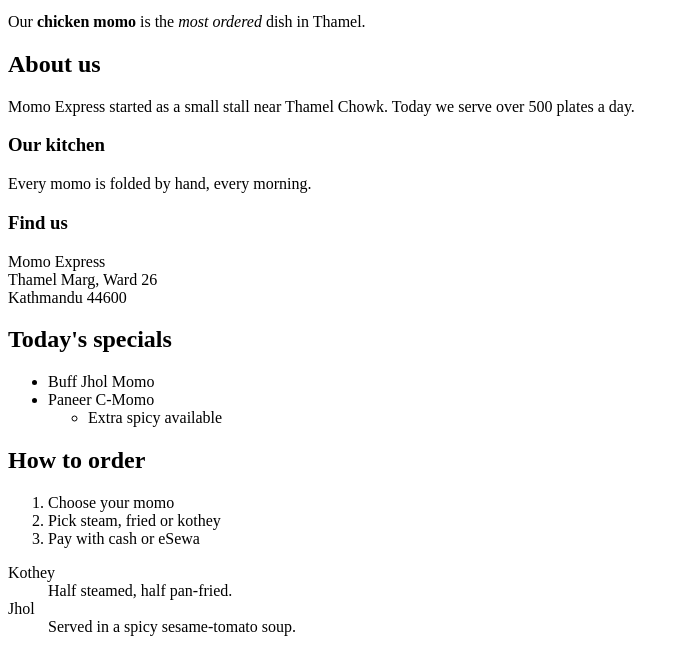
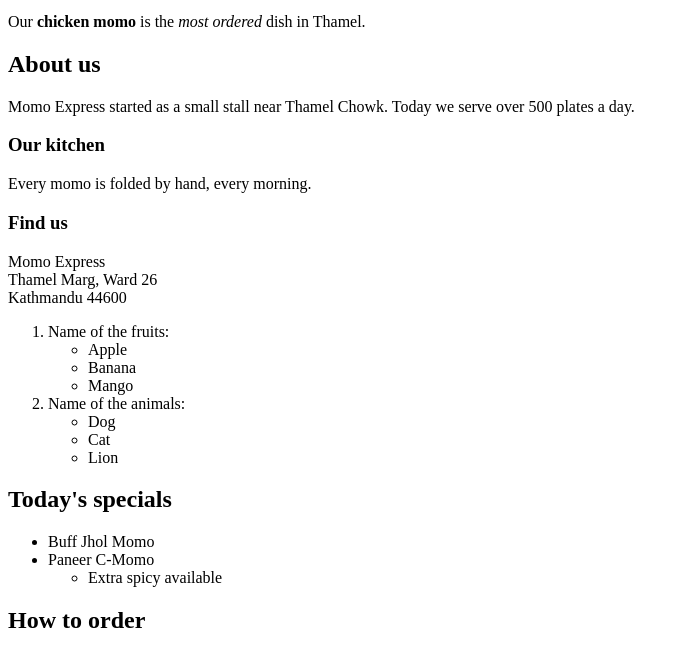
Before and after one commit to nischalnaharki/studyportweb, a plain HTML site: page practice-set/01-html-structure.html in a window 1280 px wide. Shown: the part 101-752 px from the top of the page, without its empty margins (0-686 px from the left). Drawn offline with Linux system fonts and the light colour scheme.

```diff
--- a/practice-set/01-html-structure.html
+++ b/practice-set/01-html-structure.html
@@ -65,19 +65,20 @@
   <p>Every momo is folded by hand, every morning.</p>
   <h3>Find us</h3>
   <p>Momo Express<br>Thamel Marg, Ward 26<br>Kathmandu 44600</p>
-
-  <!-- Old patterns students will see in the wild: <b>, <i>, <center>, <font>.
-       <center> and <font> are obsolete (don't use). Prefer <strong>/<em> for MEANING;
-       <b>/<i> still exist for style-only bold/italic (e.g. a dish name in another language). -->
-
-  <!-- ✏️ LIVE CODE: write the outline for a college notice page (h1 → h2 → h3) -->
-
-
-
-  <!-- ===== 5. LISTS =====
-       Notes: <ul> = order doesn't matter · <ol> = order matters (steps, rankings)
-              <li> is the ONLY element allowed directly inside ul/ol.
-              <dl> = term + description pairs (FAQ, dish → ingredients). -->
+     <ol type="1">
+       <li>Name of the fruits: </li>
+          <ul>
+            <li>Apple</li>
+            <li>Banana</li>
+            <li>Mango</li>
+          </ul>
+       <li>Name of the animals: </li>
+          <ul>
+            <li>Dog</li>
+            <li>Cat</li>
+            <li>Lion</li>
+          </ul>
+     </ol>
   <h2>Today's specials</h2>
   <ul>
     <li>Buff Jhol Momo</li>
```
